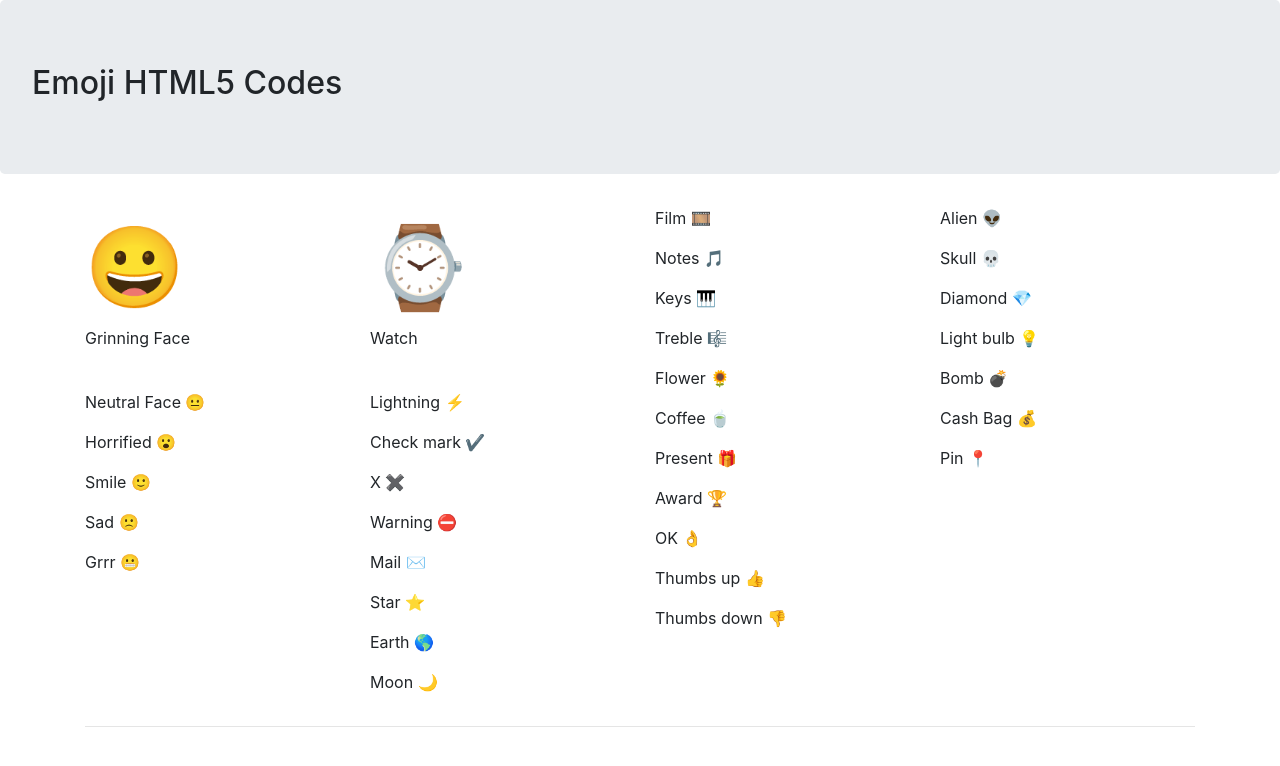
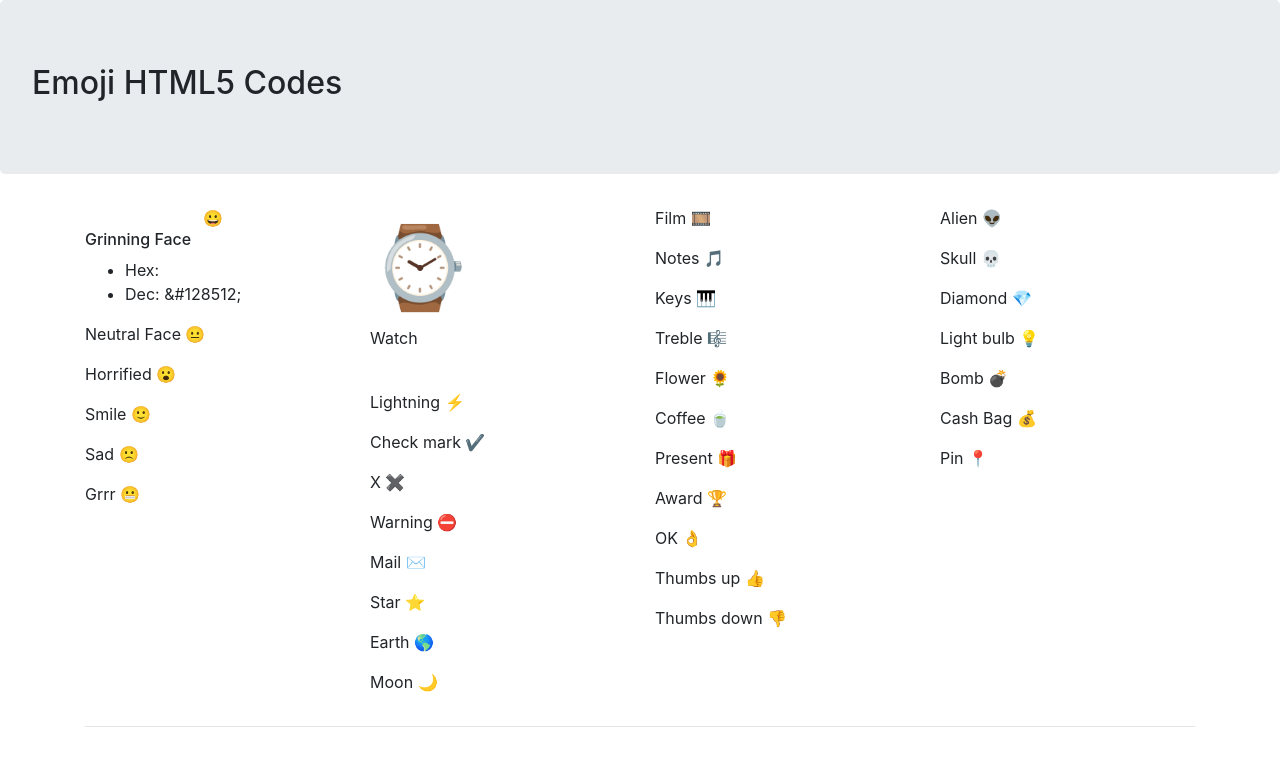
Before and after one commit to markculp0/bootstrap, a plain HTML site: page 4_emoji/index.html in a window 1280 px wide. Drawn offline with Linux system fonts and the light colour scheme.

Commit message:
center emoji

```diff
--- a/4_emoji/index.html
+++ b/4_emoji/index.html
@@ -20,9 +20,18 @@
             <!-- Column 1 -->
             <div class="col-6 col-sm-3">
 
-                <!-- Decimal notation -->
-                <span style='font-size:80px;'>&#128512;</span>
-                    <p>Grinning Face</p><br>
+                <!-- Grinning Face -->
+                <div class="media align-self-center justify-content-center">
+                    &#128512;
+                </div>
+                <div class="media-body">
+                  <h6>Grinning Face</h6>
+                  <ul>
+                    <li>Hex: </li>
+                    <li>Dec: &amp;#128512;</li>
+                  </ul>
+                </div>
+
                 <p>Neutral Face &#128528;</p>
                 <p>Horrified &#128558;</p>
                 <p>Smile &#128578;</p>
```
